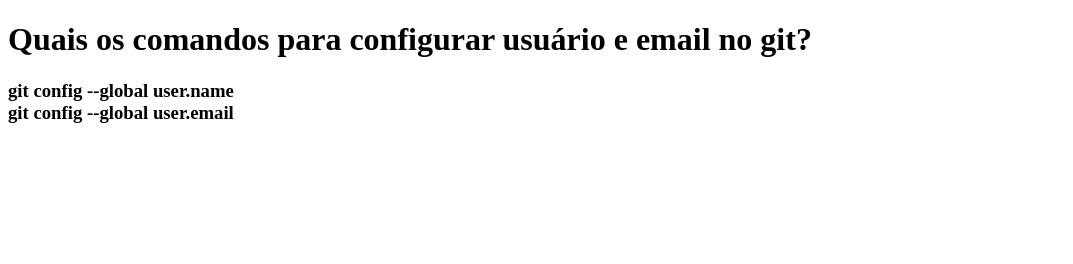
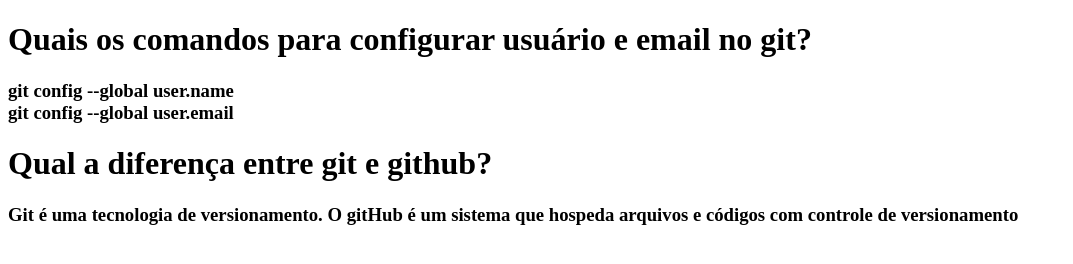
Before and after one commit to GabrielEstvam/treinamentoGit, a plain HTML site: page index.html in a window 1280 px wide. Shown: the whole page, without its empty margins (0-1073 px from the left). Drawn offline with Linux system fonts and the light colour scheme.

Commit message:
Resposta02

```diff
--- a/index.html
+++ b/index.html
@@ -8,5 +8,9 @@
         <h3>git config --global user.name<br>
             git config --global user.email
         </h3>
+        <h1>Qual a diferença entre git e github?</h1>
+        <h3>Git é uma tecnologia de versionamento. O gitHub é um sistema que hospeda arquivos e códigos
+            com controle de versionamento
+        </h3>
     </body>
 </html>
```
